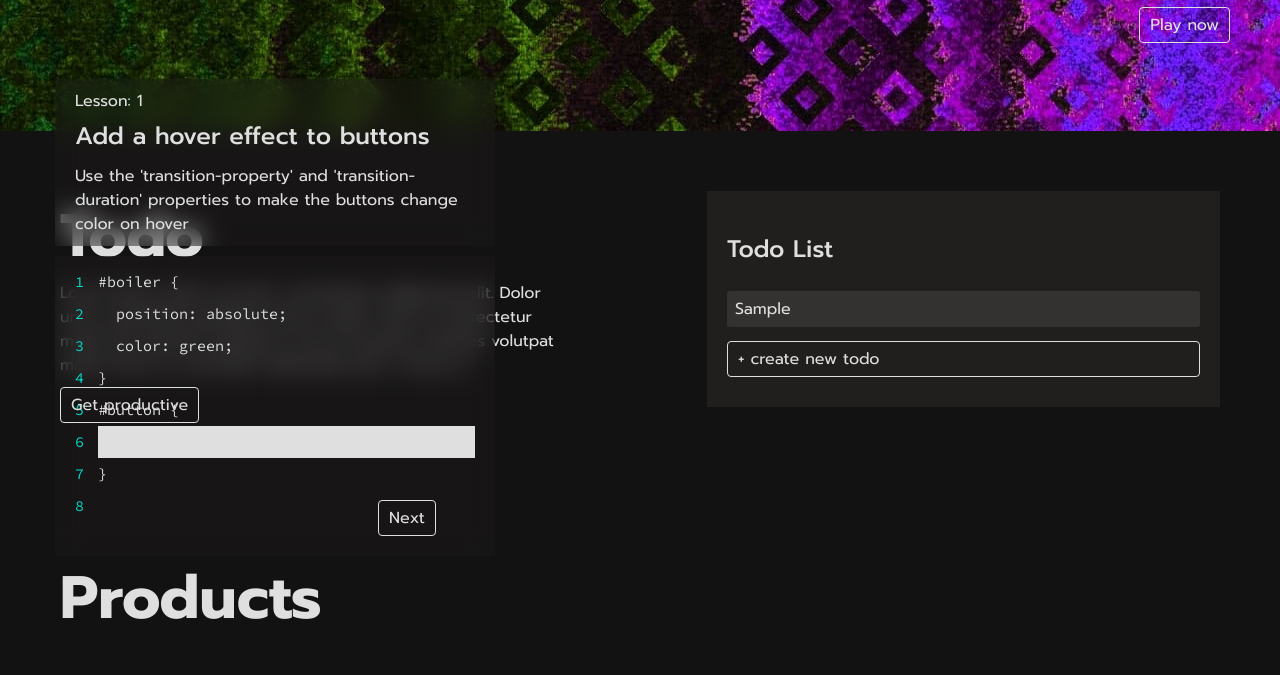
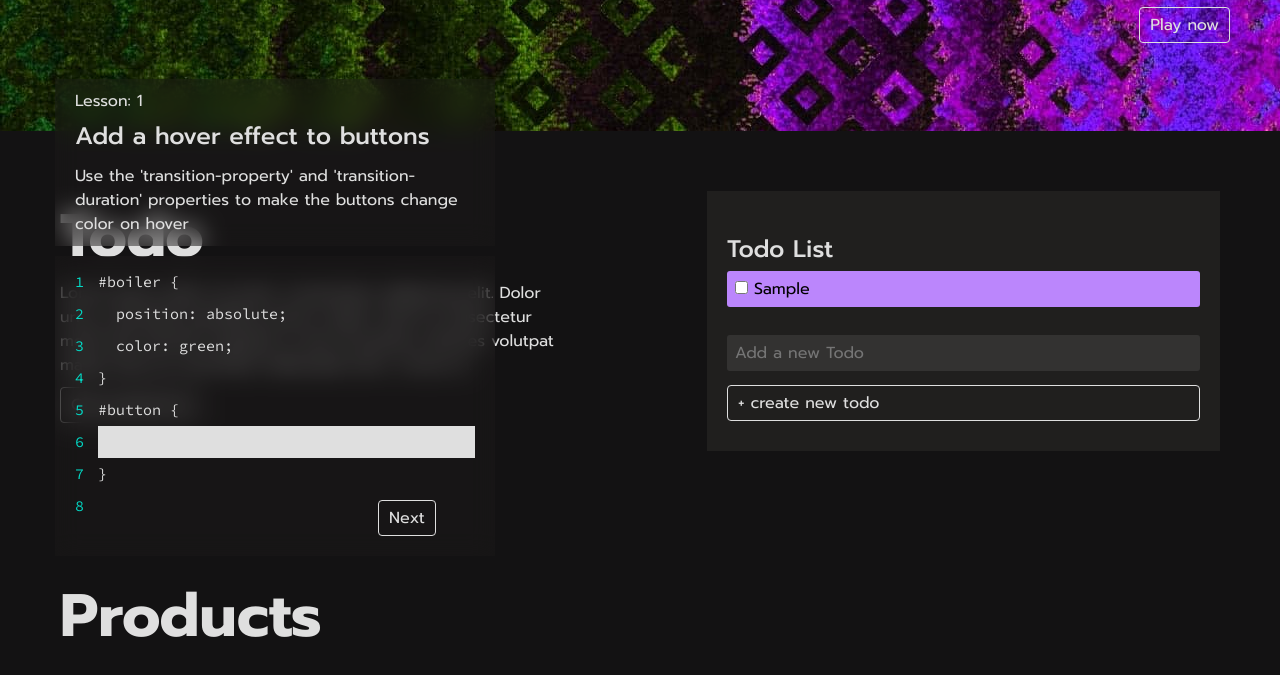
Before and after one commit to jacobbenowitz/animation_academy, a website built with webpack: page index.html in a window 1280 px wide. Both pictures are taken after typing "Sample" into the empty fields and a click on the input "+ create new todo". Shown: the part 529-1204 px from the top of the page. Built offline with nearby package versions, Linux system fonts and the light colour scheme.

Commit message:
solved todo functionality - localStorage working

```diff
--- a/src/index.js
+++ b/src/index.js
@@ -16,15 +16,16 @@ document.addEventListener("DOMContentLoaded", () => {
     const hero = document.querySelector('.hero')
     new Hero(hero)
     // create game interface
-    const interfaceContainer = document.querySelector('.interface')
-    new PromptCreator(interfaceContainer)
+    const interfaceContainer = document.querySelector('.interface');
+    new PromptCreator(interfaceContainer);
     // create ide for user input
-    new IdeCreator(interfaceContainer)
+    new IdeCreator(interfaceContainer);
     // create todo section and form
-    const todoSection = document.querySelector('.todo')
-    new TodoCreator(todoSection)
+    const todoSection = document.querySelector('.todo');
+    new TodoCreator(todoSection);
     // add todo functionality
-    const todoForm = document.querySelector('.todo-form')
-    const todoListContainer = document.querySelector('.todo-list')
-    new TodoFunctionality(todoListContainer, todoForm)
+    const todoForm = document.querySelector('.todo-form');
+    const todoListContainer = document.querySelector('.todo-list');
+    const todoStorage = JSON.parse(localStorage.getItem('todo-items')) || [];
+    new TodoFunctionality(todoListContainer, todoForm, todoStorage);
 })
--- a/src/scripts/todo.js
+++ b/src/scripts/todo.js
@@ -1,72 +1,81 @@
 class TodoFunctionality {
-  constructor(todoListContainer, todoForm) {
-    this.todoListContainer = todoListContainer // ul
-    this.todoForm = todoForm // form
-    this.todoItemsStorage = JSON.parse(localStorage.getItem('todo-items')) || []
+  constructor(todoListContainer, todoForm, todoStorage) {
+    this.todoListContainer = todoListContainer; // ul
+    this.todoForm = todoForm; // form
+    this.todoStorage = todoStorage; // localStorage array
+    this.addNewTodo = this.addNewTodo.bind(this); // bind this to callback
     // add event listener on submit button
-    this.todoForm.addEventListener('submit', this.addNewTodo)
+    this.todoForm.addEventListener('submit', this.addNewTodo);
     // add event listener on list items - toggle done
-    this.todoListContainer.addEventListener('click', this.toggleDone)
-    this.populateList(this.todoItemsStorage, this.todoListContainer)
+    this.toggleDone = this.toggleDone.bind(this); // bind this to callback
+    this.todoListContainer.addEventListener('click', this.toggleDone);
+    this.populateList = this.populateList.bind(this); // bind this to callback
+    this.populateList(this.todoStorage, this.todoListContainer);
   }
 
   addNewTodo(e) {
-    e.preventDefault()
+    e.preventDefault();
     // pull input text from form
-    const todoText = document.querySelector('[name=todo]').value
-    debugger
+    const todoText = document.querySelector('[name=todo]').value;
     // create POJO
     const todoObj = {
       todoText,
       done: false
-    }
-    // add todo to our todoItemsStorage array and populate list of todo's
-    this.todoItemsStorage.push(todoObj)
-    populateList(this.todoItemsStorage, this.todoListContainer)
+    };
+    // add todo to our todoStorage array and populate list of todo's
+    this.todoStorage.push(todoObj);
+    this.populateList(this.todoStorage, this.todoListContainer);
     // save in user's local storage
-    localStorage.setItem('todo-items', JSON.stringify(this.todoItemsStorage))
+    localStorage.setItem('todo-items', JSON.stringify(this.todoStorage));
     // reset event listener
-    e.currentTarget.reset()
+    e.currentTarget.reset();
   }
 
   // update user's list of todos rendered on the browser
-  populateList(todoItemsStorage = [], todoListContainer) {
+  populateList(todoStorage = [], todoListContainer) {
     // iterate through all todo items and map to todoListContainer
-    todoListContainer.innerHTML = todoItemsStorage.map((item, i) => {
-      // create list item and checkbox
-      const todoLi = document.createElement('li')
-      todoLi.classList.add('todo-item', 'default')
-      const checkBox = document.createElement('input')
-      checkBox.type = 'checkbox'
-      // preselect checkbox if it is done
-      if (item.done) checkBox.checked = true
-      // set checkbox data-index so label/todo-item can be matched
-      checkBox.dataset.index = `${i}`
+    todoListContainer.innerHTML = todoStorage.map((todo, i) => {
+      return `
+        <li class = "todo-item default" >
+          <input type="checkbox" class = 'checkbox' data-index=${i} ${todo.done ? 'checked' : ''} />
+          <label for="todo${i}">${todo.todoText}</label>
+        </li>
+      `;
+  }).join('');
+    //   // create list item and checkbox
+    //   const todoLi = document.createElement('li');
+    //   todoLi.classList.add('todo-item', 'default');
+    //   const checkBox = document.createElement('input');
+    //   checkBox.type = 'checkbox';
+    //   // preselect checkbox if it is done
+    //   if (item.done) checkBox.checked = true;
+    //   // set checkbox data-index so label/todo-item can be matched
+    //   checkBox.dataset.index = `${i}`;
 
-      // create label for todo
-      const todoLabel = document.createElement('label')
-      todoLabel.setAttribute('for', `item${i}`)
-      todoLabel.innerHTML = `${item.text}`
+    //   // create label for todo
+    //   const todoLabel = document.createElement('label');
+    //   todoLabel.setAttribute('for', `item${i}`);
+    //   todoLabel.innerHTML = `${item.text}`;
 
-      // construct todo list item with all elements
-      todoLi.append(checkBox, todoLabel)
+    //   // construct todo list item with all elements
+    //   todoLi.append(checkBox, todoLabel);
 
-      // debugger
-      return todoLi
-    }).join('')
+    //   // debugger
+    //   return todoLi;
+    // }).join('');
 
   }
 
   toggleDone(e) {
     // ensure click is on the checkbox, othersise skip
     if (!e.target.matches('input')) return;
-    const todo = e.target
+    const todo = e.target;
     // find index to match checkbox with the todo item
-    const index = todo.dataset.index
-    this.todoItemsStorage[index].done = !this.todoItemsStorage[index].done // flip status
+    const index = todo.dataset.index;
+    this.todoStorage[index].done = !this.todoStorage[index].done; // flip status
     // save todo to storage, render on DOM
-    localStorage.setItem('todo-items', JSON.stringify(this.todoItemsStorage))
-    this.populateList(this.todoItemsStorage, this.todoListContainer)
+    localStorage.setItem('todo-items', JSON.stringify(this.todoStorage));
+    this.populateList(this.todoStorage, this.todoListContainer);
   }
 
 }
--- a/src/stylesheets/components/interface.scss
+++ b/src/stylesheets/components/interface.scss
@@ -1,4 +1,5 @@
 .interface {
+  z-index: 100;
   display: flex;
   flex-direction: column;
   position: fixed;
--- a/src/stylesheets/components/prompt.scss
+++ b/src/stylesheets/components/prompt.scss
@@ -1,4 +1,5 @@
 .prompt {
+  z-index: 100;
   max-width: 400px;
   min-height: 100px;
   height: fit-content;
```
Also changed, not shown: dist/main.css, dist/main.js.
